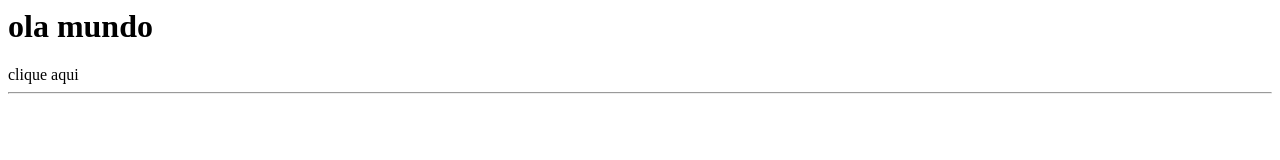
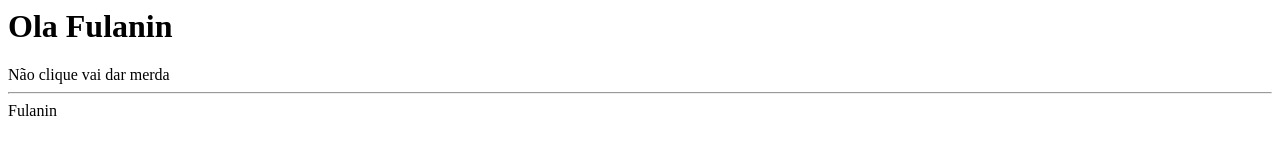
Before and after one commit to Marcellovm/fs-13, a plain HTML site: page index.html in a window 1280 px wide. Drawn offline with Linux system fonts and the light colour scheme.

Commit message:
Altera o conteúdo do index

```diff
--- a/index.html
+++ b/index.html
@@ -1,6 +1,8 @@
-<h1>ola mundo</h1>
+<h1>Ola Fulanin</h1>
 
 
-<buttom>clique aqui</buttom>
+<buttom>Não clique vai dar merda</buttom>
 
 <hr>
+
+<a ref=""> Fulanin </a>
```
